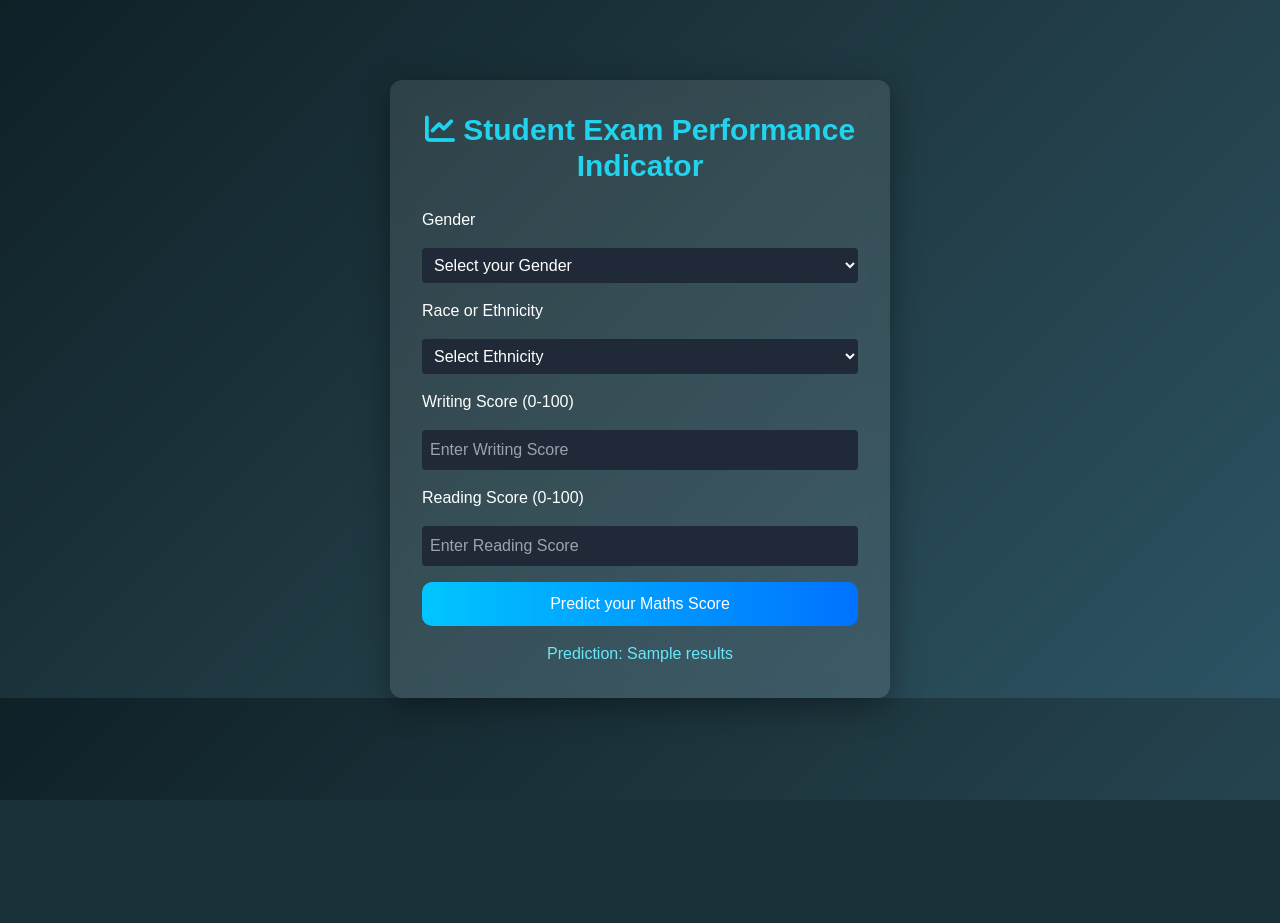
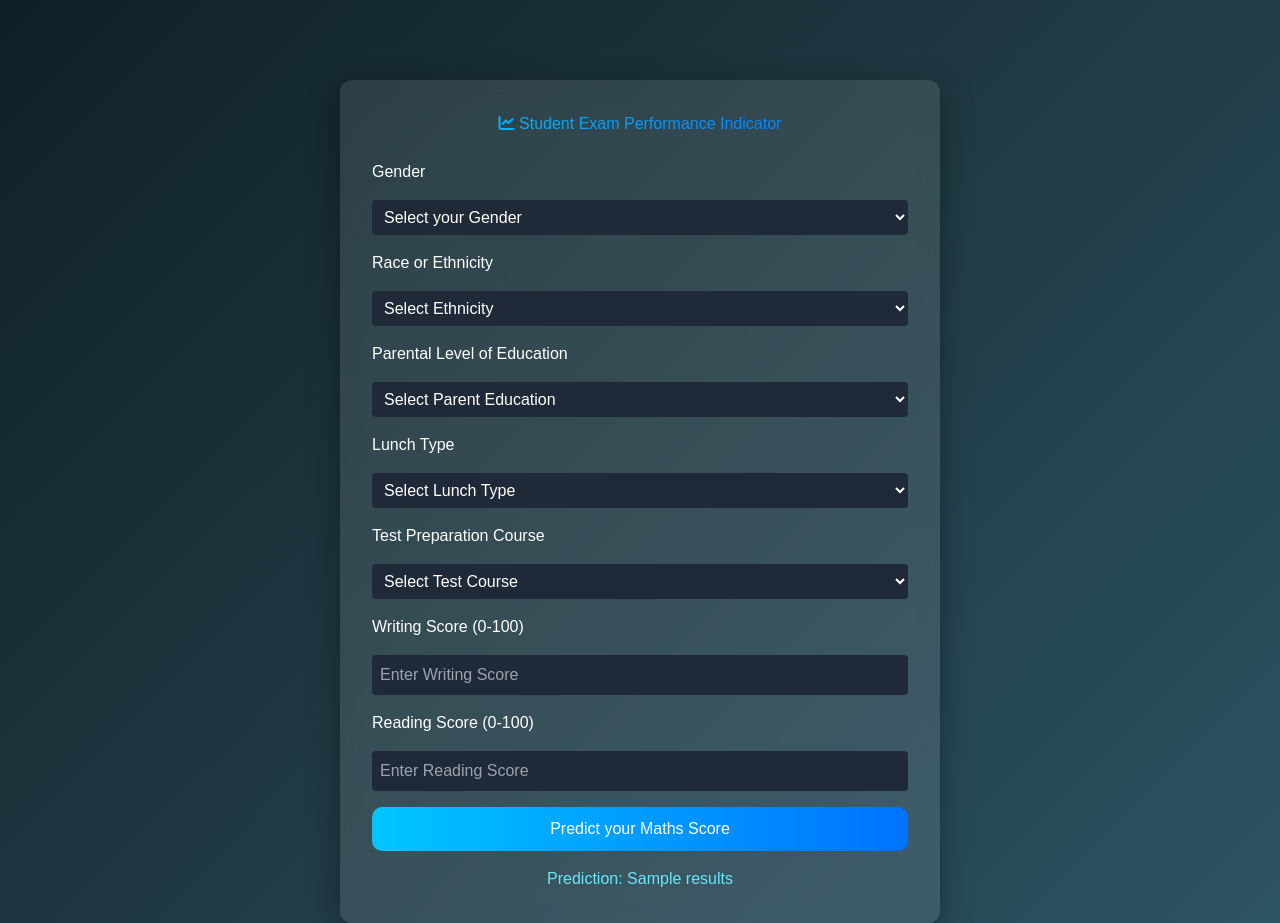
Before and after one commit to jayesh-patil123/Student_Performance_Prediction, a Flask app: template templates/home.html in a window 1280 px wide. Before the commit the page ends 800 px from the top, so only its background shows below. Run offline with Flask 3, Linux system fonts and the light colour scheme; the template is opened without the code that fills it: most values are stand-ins (such as "Sample title", 1, 10 or a date in 2020); some libraries are stand-ins or nearby versions.

Commit message:
template

```diff
--- a/templates/home.html
+++ b/templates/home.html
@@ -20,7 +20,7 @@
             box-shadow: 0 8px 32px rgba(0, 0, 0, 0.37);
             border-radius: 12px;
             padding: 20px;
-            max-width: 500px;
+            max-width: 600px;
             margin: auto;
             transition: transform 0.3s ease-in-out;
         }
@@ -39,11 +39,18 @@
             transform: scale(1.1);
             background: linear-gradient(90deg, #0072ff, #00c6ff);
         }
+        h1 {
+            font-size: 2rem;
+            font-weight: bold;
+            background: linear-gradient(90deg, #00c6ff, #0072ff);
+            background-clip: text;
+            -webkit-text-fill-color: transparent;
+        }
     </style>
 </head>
 <body>
     <div class="glass mt-20 p-8">
-        <h1 class="text-3xl font-bold text-cyan-400"><i class="fas fa-chart-line"></i> Student Exam Performance Indicator</h1>
+        <h1><i class="fas fa-chart-line"></i> Student Exam Performance Indicator</h1>
         <form action="{{ url_for('predict_datapoint') }}" method="post" class="space-y-4 mt-6">
             <label class="block text-left">Gender</label>
             <select class="w-full p-2 rounded bg-gray-800 text-white" name="gender" required>
@@ -62,6 +69,31 @@
                 <option value="group E">Group E</option>
             </select>
 
+            <label class="block text-left">Parental Level of Education</label>
+            <select class="w-full p-2 rounded bg-gray-800 text-white" name="parental_level_of_education" required>
+                <option disabled selected>Select Parent Education</option>
+                <option value="associate's degree">Associate's Degree</option>
+                <option value="bachelor's degree">Bachelor's Degree</option>
+                <option value="high school">High School</option>
+                <option value="master's degree">Master's Degree</option>
+                <option value="some college">Some College</option>
+                <option value="some high school">Some High School</option>
+            </select>
+
+            <label class="block text-left">Lunch Type</label>
+            <select class="w-full p-2 rounded bg-gray-800 text-white" name="lunch" required>
+                <option disabled selected>Select Lunch Type</option>
+                <option value="free/reduced">Free/Reduced</option>
+                <option value="standard">Standard</option>
+            </select>
+
+            <label class="block text-left">Test Preparation Course</label>
+            <select class="w-full p-2 rounded bg-gray-800 text-white" name="test_preparation_course" required>
+                <option disabled selected>Select Test Course</option>
+                <option value="none">None</option>
+                <option value="completed">Completed</option>
+            </select>
+
             <label class="block text-left">Writing Score (0-100)</label>
             <input type="number" class="w-full p-2 rounded bg-gray-800 text-white" name="writing_score" min="0" max="100" placeholder="Enter Writing Score" required>
 
--- a/templates/index.html
+++ b/templates/index.html
@@ -42,7 +42,7 @@
             font-size: 3rem;
             font-weight: bold;
             background: linear-gradient(90deg, #00c6ff, #0072ff); /* Define background */
-            -webkit-background-clip: text;
+            background-clip: text;
             -webkit-text-fill-color: transparent; /* Ensures text is visible */
 }
     </style>
```
